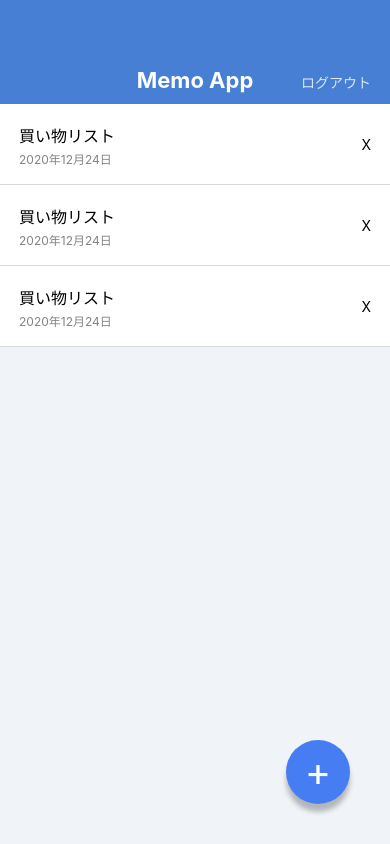
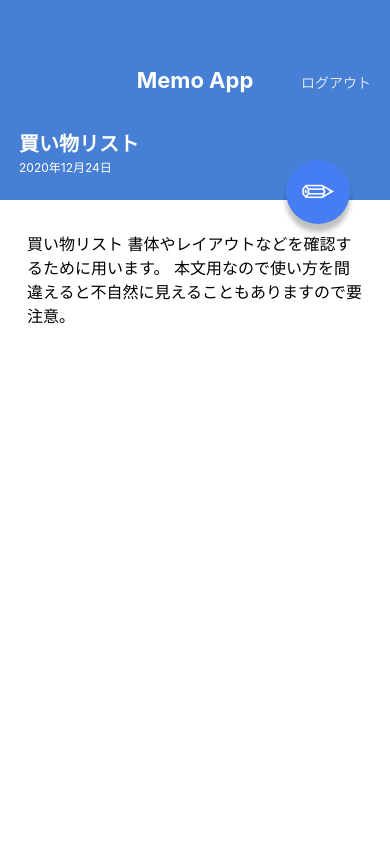
Before and after one commit to cocomacha/MemoApp, a React Native app: screen / in a window 390 px wide. Built offline with nearby package versions, Linux system fonts and the light colour scheme.

Commit message:
Create MemoDetailScreen

```diff
--- a/App.jsx
+++ b/App.jsx
@@ -1,23 +1,7 @@
 import React from "react";
-import { StyleSheet, View } from "react-native";
-
-import AppBar from "./src/components/AppBar";
-import MemoList from "./src/components/MemoList";
-import CircleButton from "./src/components/CircleButton";
+import MemoListScreen from "./src/screens/MemoListScreen";
+import MemoDetailScreen from "./src/screens/MemoDetailScreen";
 
 export default function App() {
-  return (
-    <View style={styles.container}>
-      <AppBar />
-      <MemoList />
-      <CircleButton>+</CircleButton>
-    </View>
-  );
+  return <MemoDetailScreen />;
 }
-
-const styles = StyleSheet.create({
-  container: {
-    flex: 1,
-    backgroundColor: "#F0F4F8",
-  },
-});
--- a/src/components/CircleButton.jsx
+++ b/src/components/CircleButton.jsx
@@ -1,10 +1,10 @@
 import React from "react";
 import { View, Text, StyleSheet } from "react-native";
-import { string } from "prop-types";
+import { string, shape } from "prop-types";
 export default function circleButton(props) {
-  const { children } = props;
+  const { children, style } = props;
   return (
-    <View style={styles.circleButton}>
+    <View style={[styles.circleButton, style]}>
       <Text style={styles.circleButtonLabel}>{children}</Text>
     </View>
   );
@@ -12,6 +12,11 @@
 
 circleButton.propsTypes = {
   children: string.isRequired,
+  style: shape(),
+};
+
+circleButton.defaultProps = {
+  style: null,
 };
 
 const styles = StyleSheet.create({
--- /dev/null
+++ b/src/screens/MemoDetailScreen.jsx
@@ -0,0 +1,57 @@
+import React from "react";
+import { View, ScrollView, Text, StyleSheet } from "react-native";
+import AppBar from "../components/AppBar";
+import CircleButton from "../components/CircleButton";
+
+export default function MemoDetailScreen() {
+  return (
+    <View style={styles.container}>
+      <AppBar />
+      <View style={styles.memoHeader}>
+        <Text style={styles.memoTitile}>買い物リスト</Text>
+        <Text style={styles.memoDate}>2020年12月24日</Text>
+      </View>
+      <ScrollView style={styles.memoBody}>
+        <Text style={styles.memoText}>
+          買い物リスト 書体やレイアウトなどを確認するために用います。
+          本文用なので使い方を間違えると不自然に見えることもありますので要注意。
+        </Text>
+      </ScrollView>
+      <CircleButton style={{ top: 160, bottom: "auto" }}>✏︎</CircleButton>
+    </View>
+  );
+}
+
+const styles = StyleSheet.create({
+  container: {
+    flex: 1,
+    backgroundColor: "white",
+  },
+  memoHeader: {
+    backgroundColor: "#467FD3",
+    height: 96,
+    justifyContent: "center",
+    paddingVertical: 24,
+    paddingHorizontal: 19,
+  },
+  memoTitile: {
+    color: "white",
+    fontSize: 20,
+    lineHeight: 32,
+    fontWeight: "bold",
+  },
+  memoDate: {
+    color: "white",
+    fontSize: 12,
+    lineHeight: 16,
+  },
+  memoBody: {
+    paddingVertical: 32,
+    paddingHorizontal: 27,
+  },
+  memoText: {
+    fontSize: 16,
+    color: "black",
+    lineHeight: 24,
+  },
+});
--- /dev/null
+++ b/src/screens/MemoListScreen.jsx
@@ -0,0 +1,23 @@
+import React from "react";
+import { View, StyleSheet } from "react-native";
+
+import AppBar from "../components/AppBar";
+import MemoList from "../components/MemoList";
+import CircleButton from "../components/CircleButton";
+
+export default function MemoListScreen() {
+  return (
+    <View style={styles.container}>
+      <AppBar />
+      <MemoList />
+      <CircleButton>+</CircleButton>
+    </View>
+  );
+}
+
+const styles = StyleSheet.create({
+  container: {
+    flex: 1,
+    backgroundColor: "#F0F4F8",
+  },
+});
```
